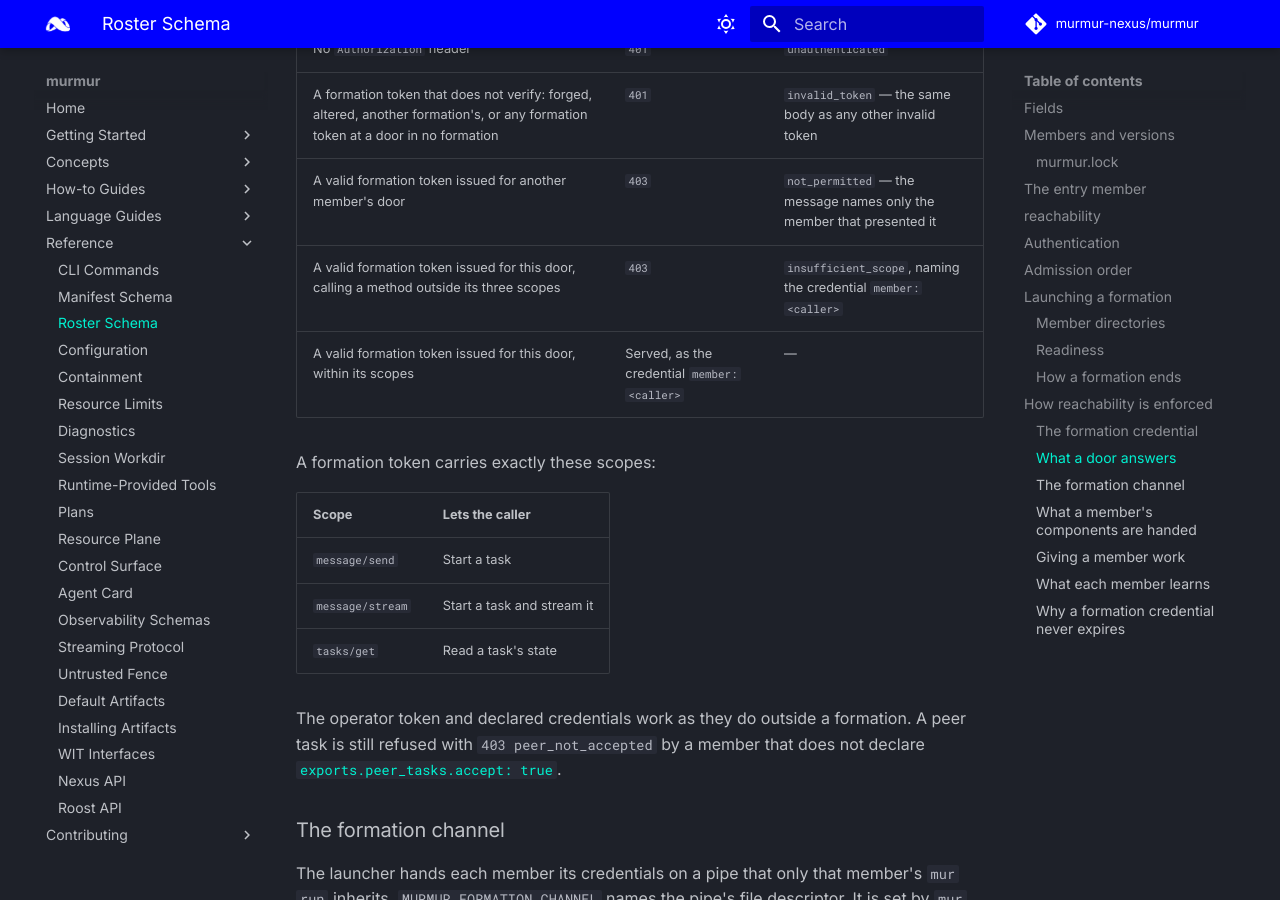
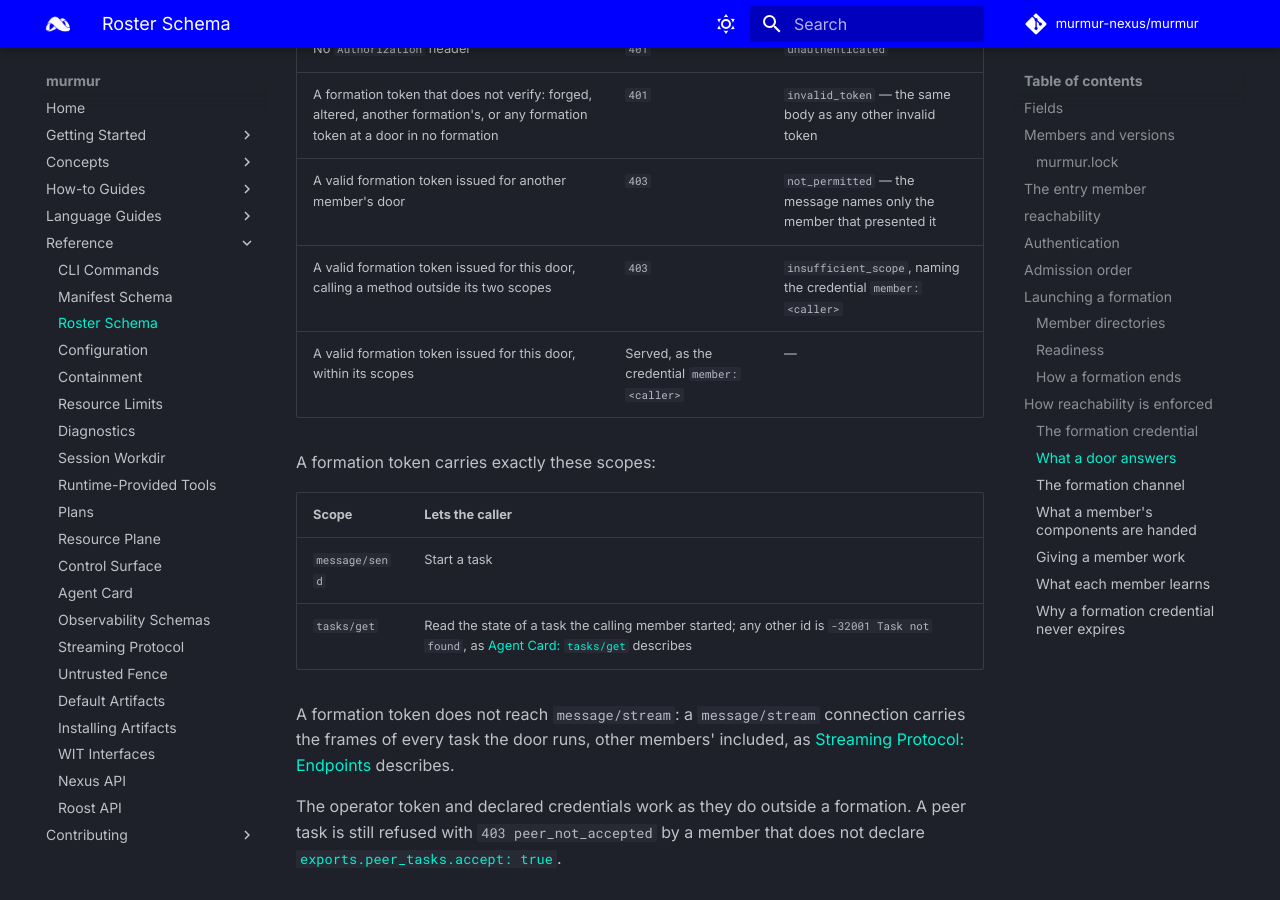
Before and after one commit to murmur-nexus/murmur, an MkDocs documentation site: the page built from docs/content/reference/roster.md, in a window 1280 px wide and 900 px high, scrolled down 8490 px. Built offline with MkDocs 1.6.1 and Material for MkDocs 9.7.7, drawn with Linux system fonts in a browser that asks for light colours; comment, search, counter and statistics services are not loaded.

```diff
--- a/docs/content/reference/roster.md
+++ b/docs/content/reference/roster.md
@@ -283,7 +283,7 @@
 | No `Authorization` header | `401` | `unauthenticated` |
 | A formation token that does not verify: forged, altered, another formation's, or any formation token at a door in no formation | `401` | `invalid_token` — the same body as any other invalid token |
 | A valid formation token issued for another member's door | `403` | `not_permitted` — the message names only the member that presented it |
-| A valid formation token issued for this door, calling a method outside its three scopes | `403` | `insufficient_scope`, naming the credential `member:<caller>` |
+| A valid formation token issued for this door, calling a method outside its two scopes | `403` | `insufficient_scope`, naming the credential `member:<caller>` |
 | A valid formation token issued for this door, within its scopes | Served, as the credential `member:<caller>` | — |
 
 A formation token carries exactly these scopes:
@@ -291,8 +291,11 @@
 | Scope | Lets the caller |
 |---|---|
 | `message/send` | Start a task |
-| `message/stream` | Start a task and stream it |
-| `tasks/get` | Read a task's state |
+| `tasks/get` | Read the state of a task the calling member started; any other id is `-32001 Task not found`, as [Agent Card: `tasks/get`](agent-card.md#tasks-get) describes |
+
+A formation token does not reach `message/stream`: a `message/stream` connection carries the frames
+of every task the door runs, other members' included, as
+[Streaming Protocol: Endpoints](streaming-protocol.md#endpoints) describes.
 
 The operator token and declared credentials work as they do outside a formation. A peer task is
 still refused with `403 peer_not_accepted` by a member that does not declare
```
Also changed, not shown: docs/content/reference/agent-card.md (+5 -4 lines), docs/content/reference/manifest.md (+1 -1 lines), 4 other files.
